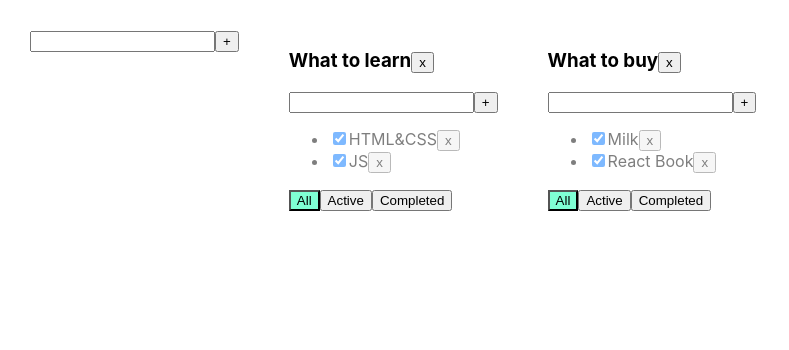
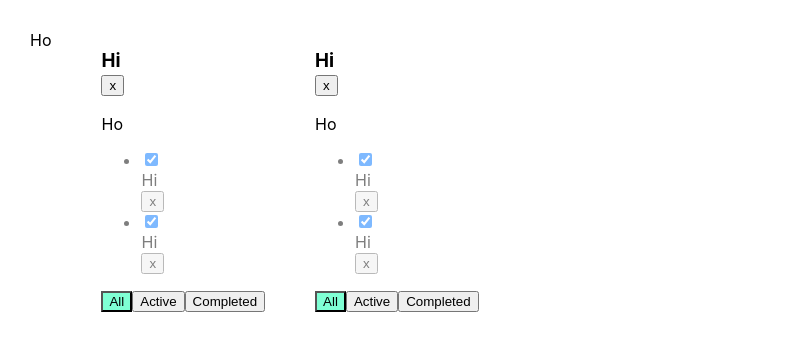
Before and after one commit to IJTINK7/to-do_list, a React (Create React App) app: page / in a window 1280 px wide. Shown: the top 350 px of the page, without its empty margins (0-789 px from the left). Built offline with nearby package versions, Linux system fonts and the light colour scheme.

Commit message:
Finishing "Todolist 06" lesson

```diff
--- a/src/components/AddItemForm.tsx
+++ b/src/components/AddItemForm.tsx
@@ -1,39 +1,51 @@
-import React, {ChangeEvent, KeyboardEvent, useState} from 'react';
+import React from 'react';
+export const AddItemForm = () => {
 
-type PropsType ={
-	callBack: (newTitle:string) => void
-}
-export const AddItemForm = (props: PropsType) => {
-	let [title, setTitle] = useState("")
-	let [error, setError] = useState<string | null>(null)
-
-	const onChangeHandler = (e: ChangeEvent<HTMLInputElement>) => {
-		setTitle(e.currentTarget.value)
-	}
-	const onKeyPressHandler = (e: KeyboardEvent<HTMLInputElement>) => {
-		setError(null);
-		if (e.charCode === 13) {
-			addTask();
-		}
-	}
-	const addTask = () => {
-		let newTitle = title.trim();
-		if (newTitle !== "") {
-			props.callBack(newTitle);
-			setTitle("");
-		} else {
-			setError("Title is required");
-		}
-	}
 	return (
 		<div>
-			<input value={title}
-				   onChange={onChangeHandler}
-				   onKeyPress={onKeyPressHandler}
-				   className={error ? "error" : ""}
-			/>
-			<button onClick={addTask}>+</button>
-			{error && <div className="error-message">{error}</div>}
+			Ho
 		</div>
 	);
 };
+
+// Todolist 06
+
+// import React, {ChangeEvent, KeyboardEvent, useState} from 'react';
+//
+// type PropsType ={
+// 	callBack: (newTitle:string) => void
+// }
+// export const AddItemForm = (props: PropsType) => {
+// 	let [title, setTitle] = useState("")
+// 	let [error, setError] = useState<string | null>(null)
+//
+// 	const onChangeHandler = (e: ChangeEvent<HTMLInputElement>) => {
+// 		setTitle(e.currentTarget.value)
+// 	}
+// 	const onKeyPressHandler = (e: KeyboardEvent<HTMLInputElement>) => {
+// 		setError(null);
+// 		if (e.charCode === 13) {
+// 			addTask();
+// 		}
+// 	}
+// 	const addTask = () => {
+// 		let newTitle = title.trim();
+// 		if (newTitle !== "") {
+// 			props.callBack(newTitle);
+// 			setTitle("");
+// 		} else {
+// 			setError("Title is required");
+// 		}
+// 	}
+// 	return (
+// 		<div>
+// 			<input value={title}
+// 				   onChange={onChangeHandler}
+// 				   onKeyPress={onKeyPressHandler}
+// 				   className={error ? "error" : ""}
+// 			/>
+// 			<button onClick={addTask}>+</button>
+// 			{error && <div className="error-message">{error}</div>}
+// 		</div>
+// 	);
+// };
--- a/src/components/EditableSpan.tsx
+++ b/src/components/EditableSpan.tsx
@@ -1,27 +1,38 @@
-import React, {ChangeEvent, useState} from 'react';
-type PropsType={
-	oldTitle: string
-	callBack: (updateTitle:string) => void
-}
-export const EditableSpan = (props: PropsType) => {
-	const [updateTitle, setUpdateTitle] = useState(props.oldTitle)
-	const [edit, setEdit] = useState(false)
+import React from 'react';
 
-	const onChangeHandler = (e: ChangeEvent<HTMLInputElement>) => {
-		setUpdateTitle(e.currentTarget.value)
-	}
-	const addTask =() => {
-		props.callBack(updateTitle)
-	}
-	const editHandler = () => {
-		setEdit(!edit)
-		if(edit){
-			addTask()
-		}
-	}
+export const EditableSpan = () => {
 	return (
-		edit
-		? <input value={updateTitle} onBlur={editHandler} autoFocus onChange={onChangeHandler}/>
-		: <span onDoubleClick={editHandler}>{props.oldTitle}</span>
+		<div>Hi</div>
 	);
 };
+
+
+// Todolist 06
+//
+// import React, {ChangeEvent, useState} from 'react';
+// type PropsType={
+// 	oldTitle: string
+// 	callBack: (updateTitle:string) => void
+// }
+// export const EditableSpan = (props: PropsType) => {
+// 	const [updateTitle, setUpdateTitle] = useState(props.oldTitle)
+// 	const [edit, setEdit] = useState(false)
+//
+// 	const onChangeHandler = (e: ChangeEvent<HTMLInputElement>) => {
+// 		setUpdateTitle(e.currentTarget.value)
+// 	}
+// 	const addTask =() => {
+// 		props.callBack(updateTitle)
+// 	}
+// 	const editHandler = () => {
+// 		setEdit(!edit)
+// 		if(edit){
+// 			addTask()
+// 		}
+// 	}
+// 	return (
+// 		edit
+// 			? <input value={updateTitle} onBlur={editHandler} autoFocus onChange={onChangeHandler}/>
+// 			: <span onDoubleClick={editHandler}>{props.oldTitle}</span>
+// 	);
+// };
```
Also changed, not shown: src/App.tsx (+135 -0 lines), src/Todolist.tsx (+80 -35 lines).
